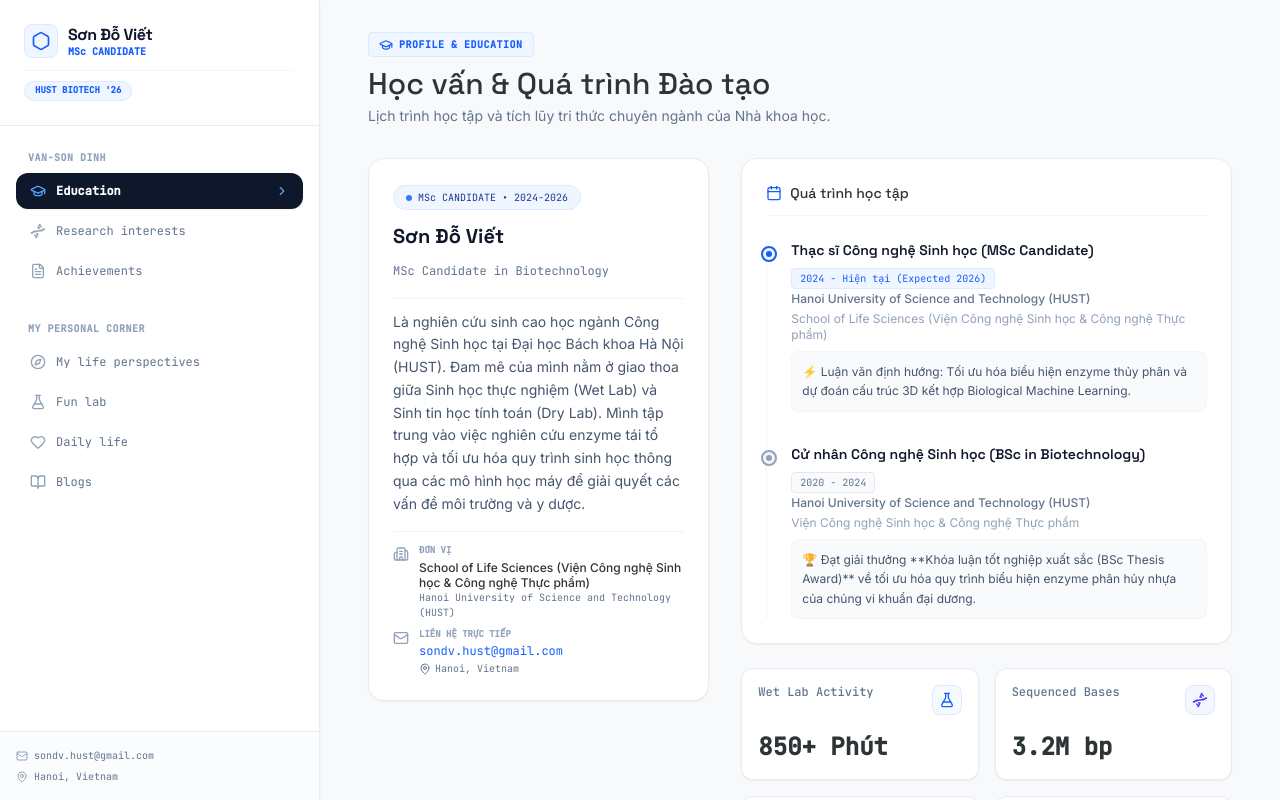
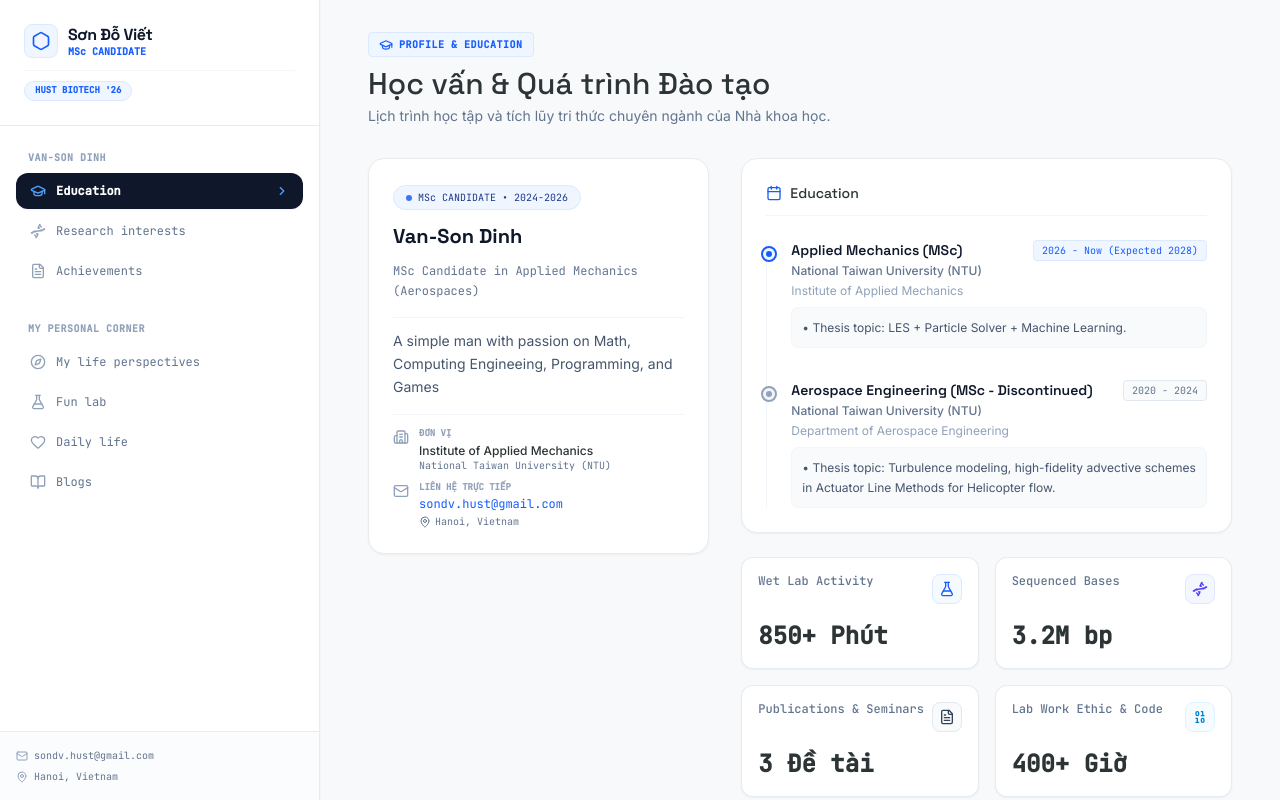
Before and after one commit to Sonhuster/portfolio, a React (Vite) app: page / in a window 1280 px wide. Shown: the top 800 px of the page. Built offline with nearby package versions, Linux system fonts and the light colour scheme.

Commit message:
update web

```diff
--- a/index.html
+++ b/index.html
@@ -3,7 +3,7 @@
   <head>
     <meta charset="UTF-8" />
     <meta name="viewport" content="width=device-width, initial-scale=1.0" />
-    <title>My Google AI Studio App</title>
+    <title>Van-Son Dinh</title>
   </head>
   <body>
     <div id="root"></div>
--- a/src/components/Education.tsx
+++ b/src/components/Education.tsx
@@ -93,7 +93,7 @@ export default function Education() {
           {/* Education Timeline */}
           <div className="bg-white rounded-2xl border border-[#e9ecef] p-6 shadow-xs space-y-6">
             <h5 className="font-display font-medium text-sm text-[#2d3436] border-b border-slate-100 pb-3 flex items-center gap-2">
-              <Calendar className="w-4 h-4 text-blue-600" /> Quá trình học tập
+              <Calendar className="w-4 h-4 text-blue-600" /> Education
             </h5>
 
             <div className="relative pl-6 border-l border-slate-100 space-y-8">
@@ -103,13 +103,13 @@ export default function Education() {
                   <span className="w-1.5 h-1.5 rounded-full bg-blue-600" />
                 </span>
                 <div className="flex justify-between items-start flex-wrap gap-2">
-                  <h6 className="font-display font-semibold text-sm text-slate-900">Thạc sĩ Công nghệ Sinh học (MSc Candidate)</h6>
-                  <span className="px-2 py-0.5 bg-blue-50 text-blue-600 border border-blue-100 rounded text-[10px] font-mono">2024 - Hiện tại (Expected 2026)</span>
+                  <h6 className="font-display font-semibold text-sm text-slate-900"> Applied Mechanics (MSc) </h6>
+                  <span className="px-2 py-0.5 bg-blue-50 text-blue-600 border border-blue-100 rounded text-[10px] font-mono">2026 - Now (Expected 2028)</span>
                 </div>
                 <p className="text-xs text-slate-500 mt-0.5 font-medium">{profileData.institution}</p>
                 <p className="text-xs text-slate-400 mt-1">{profileData.department}</p>
                 <div className="mt-2 text-xs text-slate-600 leading-relaxed font-sans bg-slate-50 rounded-lg p-2.5 border border-slate-100/80">
-                  ⚡ Luận văn định hướng: Tối ưu hóa biểu hiện enzyme thủy phân và dự đoán cấu trúc 3D kết hợp Biological Machine Learning.
+                  • Thesis topic: LES + Particle Solver + Machine Learning.
                 </div>
               </div>
 
@@ -119,13 +119,13 @@ export default function Education() {
                   <span className="w-1.5 h-1.5 rounded-full bg-slate-400" />
                 </span>
                 <div className="flex justify-between items-start flex-wrap gap-2">
-                  <h6 className="font-display font-semibold text-sm text-slate-900">Cử nhân Công nghệ Sinh học (BSc in Biotechnology)</h6>
+                  <h6 className="font-display font-semibold text-sm text-slate-900">Aerospace Engineering (MSc - Discontinued)</h6>
                   <span className="px-2 py-0.5 bg-slate-50 text-slate-500 border border-slate-200 rounded text-[10px] font-mono">2020 - 2024</span>
                 </div>
                 <p className="text-xs text-slate-500 mt-0.5 font-medium">{profileData.institution}</p>
-                <p className="text-xs text-slate-400 mt-1">Viện Công nghệ Sinh học & Công nghệ Thực phẩm</p>
+                <p className="text-xs text-slate-400 mt-1">Department of Aerospace Engineering</p>
                 <div className="mt-2 text-xs text-slate-600 leading-relaxed font-sans bg-slate-50 rounded-lg p-2.5 border border-slate-100/80">
-                  🏆 Đạt giải thưởng **Khóa luận tốt nghiệp xuất sắc (BSc Thesis Award)** về tối ưu hóa quy trình biểu hiện enzyme phân hủy nhựa của chủng vi khuẩn đại dương.
+                  • Thesis topic: Turbulence modeling, high-fidelity advective schemes in Actuator Line Methods for Helicopter flow.
                 </div>
               </div>
             </div>
--- a/src/data.ts
+++ b/src/data.ts
@@ -1,19 +1,20 @@
 import { BlogPost, Achievement, ResearchProject, Experiment, Memory, PhilosophyItem } from "./types";
 
 export const profileData = {
-  name: "Sơn Đỗ Viết",
-  title: "MSc Candidate in Biotechnology",
-  institution: "Hanoi University of Science and Technology (HUST)",
-  department: "School of Life Sciences (Viện Công nghệ Sinh học & Công nghệ Thực phẩm)",
+  name: "Van-Son Dinh",
+  title: "MSc Candidate in Applied Mechanics (Aerospaces)",
+  institution: "National Taiwan University (NTU)",
+  department: "Institute of Applied Mechanics",
   email: "sondv.hust@gmail.com",
   location: "Hanoi, Vietnam",
   avatarUrl: "", // We can use elegant initials or clean styling
-  bio: "Là nghiên cứu sinh cao học ngành Công nghệ Sinh học tại Đại học Bách khoa Hà Nội (HUST). Đam mê của mình nằm ở giao thoa giữa Sinh học thực nghiệm (Wet Lab) và Sinh tin học tính toán (Dry Lab). Mình tập trung vào việc nghiên cứu enzyme tái tổ hợp và tối ưu hóa quy trình sinh học thông qua các mô hình học máy để giải quyết các vấn đề môi trường và y dược.",
+  bio: "A simple man with passion on Math, Computing Engineeing, Programming, and Games",
   interests: [
-    "Biochemistry & Enzyme Engineering",
-    "Metagenomics Analysis",
-    "Computational Structural Biology",
-    "Machine Learning in Bioinformatics"
+    "Numerical Methods",
+    "Applied Mathematics",
+    "Fluid Mechanics",
+    "Applied Machine Learning in CFD",
+    "Turbomachinery / Aeroacoustic"
   ]
 };
 
```
